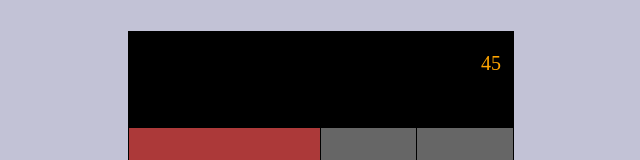
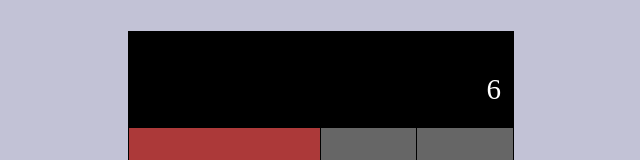
Before and after one commit to Evin-Ngoa/calculator-react, a React (Create React App) app: page / in a window 1280 px wide. Shown: the top 160 px of the page, without its empty margins (319-959 px from the left). Built offline with nearby package versions, Linux system fonts and the light colour scheme; a web font is replaced by a local one.

Commit message:
ValueButton Component and useReducer

```diff
--- a/src/App.css
+++ b/src/App.css
@@ -64,6 +64,11 @@ body {
     color: orange;
     font-size: 20px;
 }
+.results .bottom-view {
+    font-size: 29px;
+    /* font-family: digital; */
+    color: white;
+}
 
 
 .calculator-grid-container > button:hover {
--- a/src/App.js
+++ b/src/App.js
@@ -1,20 +1,48 @@
+import { useReducer } from 'react';
 import './App.css';
+import ValueButton from './ValueButton';
+
+export const ACTIONS = {
+    ADD_VALUE: 'ADD_VALUE',
+    SELECT_OPERATION: 'SELECT_OPERATION',
+    DELETE_VALUES: 'DELETE_VALUES',
+    CLEAR_SCREEN: 'CLEAR_SCREEN',
+    EVALUATE: 'EVALUATE',
+}
+
+function reducer(state, { type, payload }){
+    switch(type) {
+        case ACTIONS.ADD_VALUE:
+            return {
+                ...state,
+                currentCalcOperation : `${state.currentCalcOperation || ""}${payload.value}`
+            }
+        default:
+            return state
+    }
+}
 
 function App() {
+
+    const [{ currentCalcOperation, previousCalcOperation, operation }, dispatch] = useReducer(reducer, {});
+
+    // dispatch({type: ACTIONS.ADD_VALUE, payload: {value: 1}})
+
     return (
         <div className="calculator-grid-container">
             {/* output */}
             <div className="results">
                 {/* previous-operand */}
-            <div className="top-view">45</div>
+                <div className="top-view">{previousCalcOperation} {operation}</div>
                 {/* current-operand */}
-            <div className="bottom-view">45</div>
+                <div className="bottom-view">{currentCalcOperation}6</div>
             </div>
 
             <button className="dark-red col-span-two">AC</button>
             <button className="light-grey">/</button>
             <button className="light-grey">x</button>
-        <button>7</button>
+            {/* <button>7</button> */}
+            <ValueButton value="7" dispatch={dispatch}/>
             <button>8</button>
             <button>9</button>
             <button className="light-grey">-</button>
--- /dev/null
+++ b/src/ValueButton.js
@@ -0,0 +1,10 @@
+import React from 'react'
+import { ACTIONS } from './App'
+
+function ValueButton({ dispatch, value}) {
+    return (
+        <button onClick={() => dispatch({type: ACTIONS.ADD_VALUE , payload: {value} })}>{value}</button>
+    )
+}
+
+export default ValueButton
```
Lines whose indentation alone changed are shown as unchanged.
